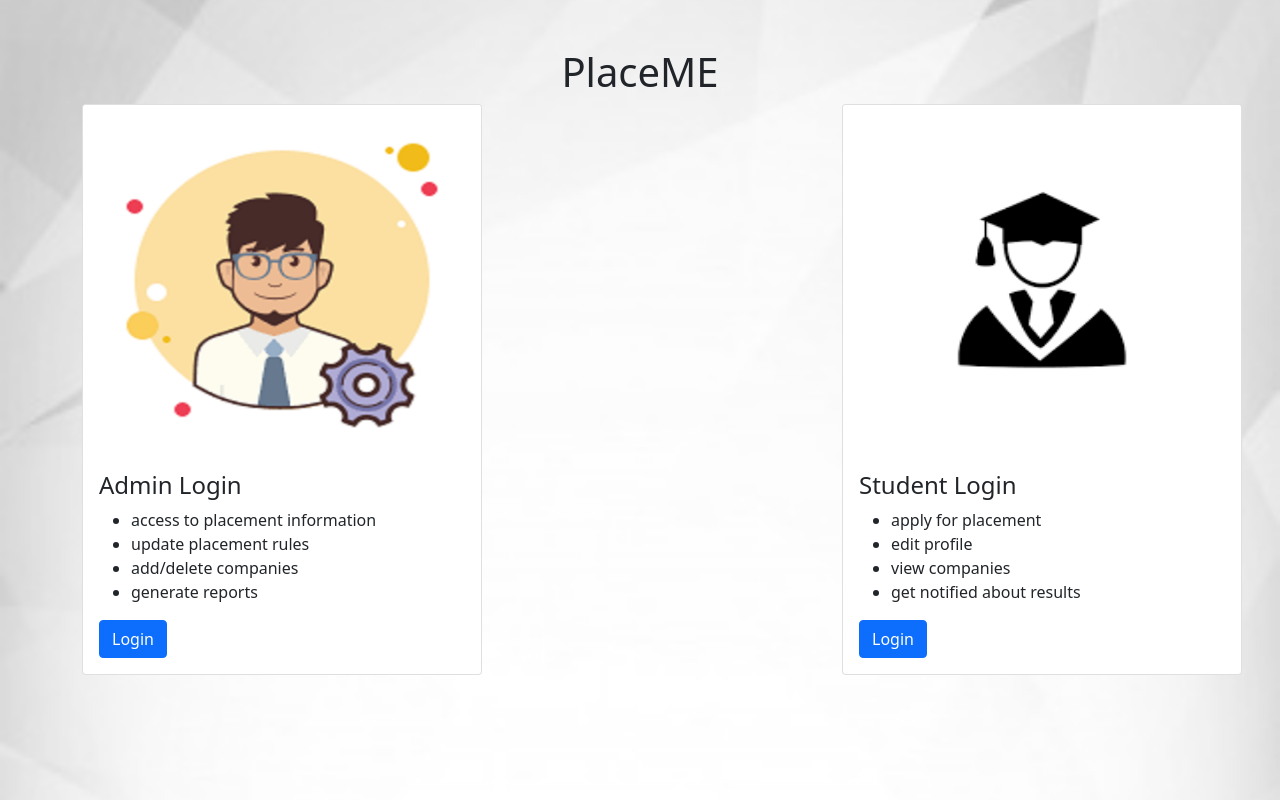
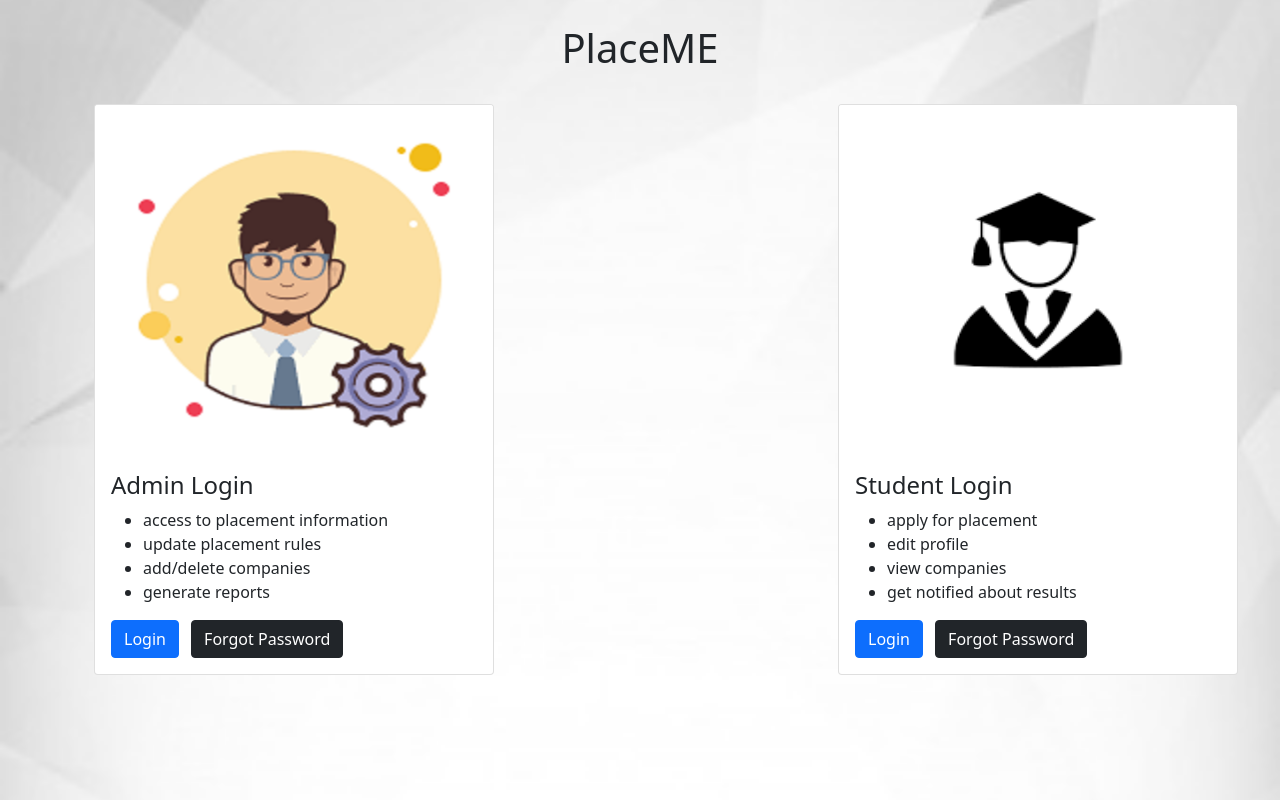
Before and after one commit to shobhitexe/placeme, a Django app: page / in a window 1280 px wide. Run offline with Django 3.2, Linux system fonts and the light colour scheme; some libraries are stand-ins or nearby versions.

Commit message:
added forgot password

```diff
--- a/base/templates/index.html
+++ b/base/templates/index.html
@@ -12,13 +12,13 @@
     <div class="container">
         <div class="jumbotron text-center">
           <br>
+          <h1>PlaceME</h1>
           <br>
-          <h1>PlaceME</h1>
         </div>
       </div>
       <div class="container">
-        <div class="row">
-            <div class="col-lg-8 mb-6">
+        <div class="row mx-auto" >
+            <div class="col-lg-8 mb-6 ">
                 <div class="card" style="width:400px">
                     <img class="card-img-top" src="{% static 'images/admin.png' %}" alt="Card image" height="350">
                     <div class="card-body">
@@ -31,6 +31,9 @@
                     </ul>
                     <button type="button" class="btn btn-primary" data-bs-toggle="modal" data-bs-target="#loginModal">
                         Login
+                    </button>
+                    <button type="button" class="btn btn-dark ms-2">
+                      Forgot Password
                     </button>
                     </div>
                 </div>
@@ -48,6 +51,9 @@
                     </ul>
                     <button type="button" class="btn btn-primary" data-bs-toggle="modal" data-bs-target="#loginModal">
                         Login
+                    </button>
+                    <button type="button" class="btn btn-dark ms-2">
+                      Forgot Password
                     </button>
                     </div>
                 </div>
```
Also changed, not shown: db.sqlite3, media/companies/tsec_6kdB7n3.png (added).
